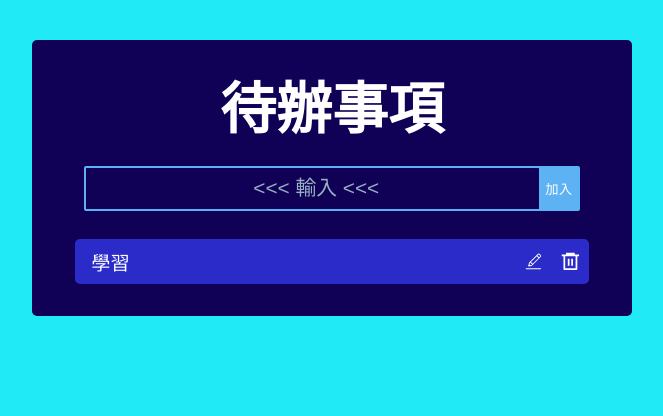
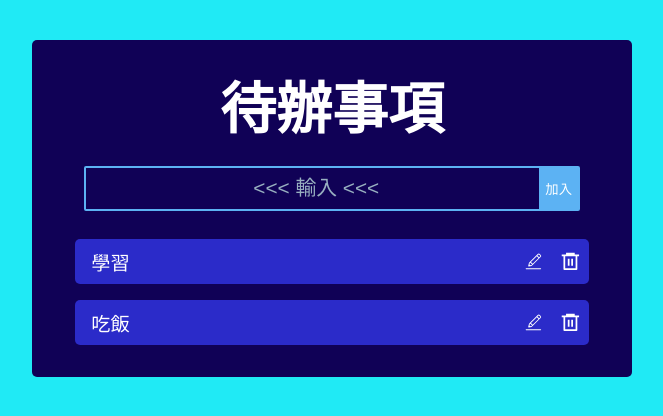
Before and after one commit to Lai-Jian-Chen/To-do-List, a React (Vite) app: page / in a window 1280 px wide. Shown: the top 416 px of the page, without its empty margins (308-971 px from the left). Built offline with nearby package versions, Linux system fonts and the light colour scheme.

Commit message:
做刪除功能

```diff
--- a/src/App.scss
+++ b/src/App.scss
@@ -8,7 +8,7 @@
     display: flex;
     justify-content: center;
     font-family: sans-serif;
-    .wrapper {
+    .todoWrapper {
       display: flex;
       flex-direction: column;
       align-items: center;
--- a/src/components/CreateForm.jsx
+++ b/src/components/CreateForm.jsx
@@ -1,15 +1,16 @@
 import React, { useState } from "react";
 
-const CreateForm = () => {
+const CreateForm = ({ addTodo }) => {
   const [content, setContent] = useState("");
 
   const btnHandler = (e) => {
     e.preventDefault();
+    addTodo(content);
     setContent("");
   };
 
   const inputHandler = (e) => {
-    content = e.target.value;
+    setContent(e.target.value);
   };
 
   return (
@@ -18,8 +19,8 @@ const CreateForm = () => {
         type="text"
         placeholder="<<< 輸入 <<<"
         id="inputText"
+        onChange={inputHandler}
         value={content}
-        onChange={inputHandler}
       />
       <button id="addBtn" type="submit" onClick={btnHandler}>
         加入
--- a/src/components/TodoList.jsx
+++ b/src/components/TodoList.jsx
@@ -2,10 +2,10 @@ import React from "react";
 import { CiEdit } from "react-icons/ci";
 import { RiDeleteBin6Line } from "react-icons/ri";
 
-const TodoList = () => {
+const TodoList = ({ todo }) => {
   return (
     <div className="TodoList">
-      <p>學習</p>
+      <p>{todo.content}</p>
       <div>
         <CiEdit className="list-Btn" />
         <RiDeleteBin6Line className="list-Btn" />
--- a/src/components/todoWrapper.jsx
+++ b/src/components/todoWrapper.jsx
@@ -1,13 +1,24 @@
-import React from "react";
+import React, { useState } from "react";
 import CreateForm from "./CreateForm";
 import TodoList from "./TodoList";
 
 const todoWrapper = () => {
+  const [todos, setTodos] = useState([
+    { content: "學習", id: Math.random() },
+    { content: "吃飯", id: Math.random() },
+  ]);
+
+  const addTodo = (content) => {
+    setTodos([...todos, { content, id: Math.random() }]);
+  };
+
   return (
-    <div className="wrapper">
+    <div className="todoWrapper">
       <h1>待辦事項</h1>
-      <CreateForm />
-      <TodoList />
+      <CreateForm addTodo={addTodo} />
+      {todos.map((todo) => {
+        return <TodoList todo={todo} key={todo.id} />;
+      })}
     </div>
   );
 };
```
